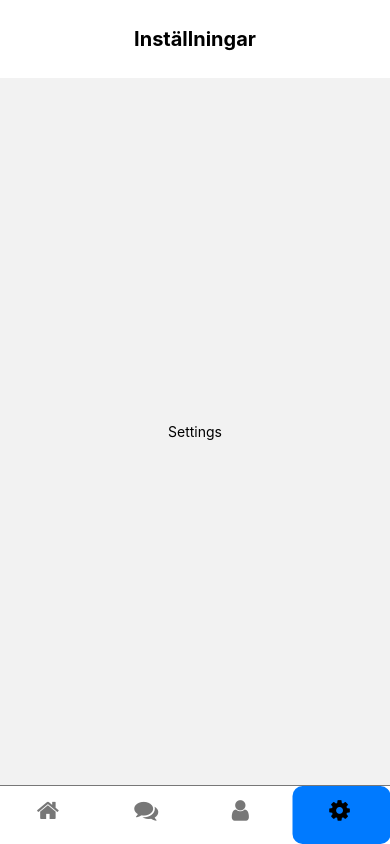
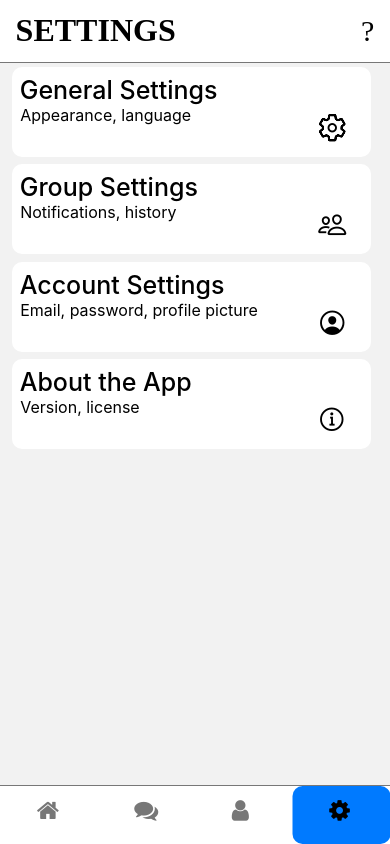
Before and after one commit to Tim299/Laxen, a React Native app in the folder laxen/: screen /settings in a window 390 px wide. Built offline with nearby package versions, Linux system fonts and the light colour scheme.

Commit message:
skapade settings page med 4 huvudkategorier + en liten markdown med kommandona jag använde för att starta appen i android första gången

```diff
--- a/laxen/src/components/pages/settings/settings.js
+++ b/laxen/src/components/pages/settings/settings.js
@@ -1,5 +1,5 @@
 import React from 'react';
-import  {PropsWithChildren} from 'react';
+import { PropsWithChildren } from 'react';
 import {
   SafeAreaView,
   ScrollView,
@@ -8,17 +8,82 @@ import {
   Text,
   useColorScheme,
   View,
+  FlatList,
 } from 'react-native';
+import Icon from 'react-native-vector-icons/Ionicons';
+import * as colors from '../../modules/colors/colors';
 import { styles } from "./settings_stylesheet";
 
+import { useNavigation } from '@react-navigation/native';
+
+const data = [
+  {
+    id: '1',
+    title: 'General Settings',
+    description: 'Appearance, language',
+    icon: 'settings-outline'
+  },
+  {
+    id: '2',
+    title: 'Group Settings',
+    description: 'Notifications, history',
+    icon: 'people-outline'
+  },
+  {
+    id: '3',
+    title: 'Account Settings',
+    description: 'Email, password, profile picture',
+    icon: 'person-circle-outline'
+  },
+  {
+    id: '4',
+    title: 'About the App',
+    description: 'Version, license',
+    icon: 'information-circle-outline'
+  },
+];
+
+const ListItem = ({ title, description, icon }) => (
+  <View style={styles.settingsListItem}>
+    <View style={{ width: '80%', flex: 1 }}>
+      <Text style={styles.settingsListText} >{title}</Text>
+      <Text style={styles.settingsListDesc} >{description}</Text>
+    </View>
+    <Icon
+      style={{ flex: 1, marginLeft: '85%', marginRight: 'auto', marginTop: 'auto', marginBottom: 'auto' }}
+      name={icon}
+      size={30}
+      color={colors.black}
+    />
+  </View>
+);
+
 function SettingsScreen() {
+  const navigation = useNavigation();
+
+  const goToAnotherScreen = () => {
+    navigation.navigate('HomeScreen'); // Navigate to 'AnotherScreen'
+  };
+
   return (
     <View style={styles.settingsViewContainer}>
       <View style={styles.headerContainer}>
-          <Text style={styles.headerFont}>Inställningar</Text>
+        <Text h1 style={styles.headerFont} onPress={goToAnotherScreen}>
+          SETTINGS
+        </Text>
+        <Icon
+          name="fish-outline"
+          size={30}
+          color={colors.black}
+          onPress={goToAnotherScreen}
+        />
       </View>
       <View style={styles.settingsView}>
-          <Text>Settings</Text>
+        <FlatList
+          data={data}
+          keyExtractor={item => item.id}
+          renderItem={({ item }) => <ListItem title={item.title} description={item.description} icon={item.icon} />}
+        />
       </View>
     </View>
   );
--- a/laxen/src/components/pages/settings/settings_stylesheet.js
+++ b/laxen/src/components/pages/settings/settings_stylesheet.js
@@ -3,16 +3,27 @@ import * as colors from "../../modules/colors/colors"
 
 const styles = StyleSheet.create({
     headerContainer: {
-        display: "flex",
-        justifyContent: "center",
-        alignItems: "center",
+        display: 'flex',
+        justifyContent: 'space-between',
+        alignItems: 'center',
+        flexDirection: 'row',
         backgroundColor: colors.white,
-        height: "10%",
+        height: '8%',
+        width: '100%',
+        paddingLeft: '4%',
+        paddingRight: '4%',
+        borderBottomColor: colors.grey,
+        borderBottomWidth: 1,
+        paddingBottom: '0%',
+        fontFamily: 'poppins',
     },
     headerFont: {
-        color: colors.darkblue,
-        fontSize: 20,
-        fontWeight: "bold"
+        width: 'fit-content',
+        backgroundColor: colors.white,
+        fontFamily: 'poppins',
+        fontSize: 32,
+        fontWeight: 'bold',
+        color: colors.black,
     },
     homeViewContainer: {
         display: "flex",
@@ -35,9 +46,31 @@ const styles = StyleSheet.create({
     settingsView: {
         display: "flex",
         justifyContent: "center",
-        alignItems: "center",
         backgroundColor: colors.lightblue,
-        height: "90%"
+        height: "90%",
+        marginLeft: '3%'
+    },
+    settingsListItem: {
+        display: 'flex',
+        height: 90,
+        width: '95%',
+        backgroundColor: colors.white,
+        marginTop: '1%',
+        marginBottom: '1%',
+        borderRadius: 10
+    },
+    settingsListText: {
+        display: 'flex',
+        fontSize: 25,
+        marginTop: 8,
+        marginLeft: 8,
+        fontWeight: '500',
+        color: colors.black
+    },
+    settingsListDesc: {
+        display: 'flex',
+        fontSize: 16,
+        marginLeft: 8.5
     },
     groupsViewContainer: {
         display: "flex",
@@ -79,4 +112,4 @@ const styles = StyleSheet.create({
     }
 });
 
-export {styles};
+export { styles };
```
Also changed, not shown: 1 other file (tests, documents, lock files or other folders). Lines whose indentation alone changed are shown as unchanged.
